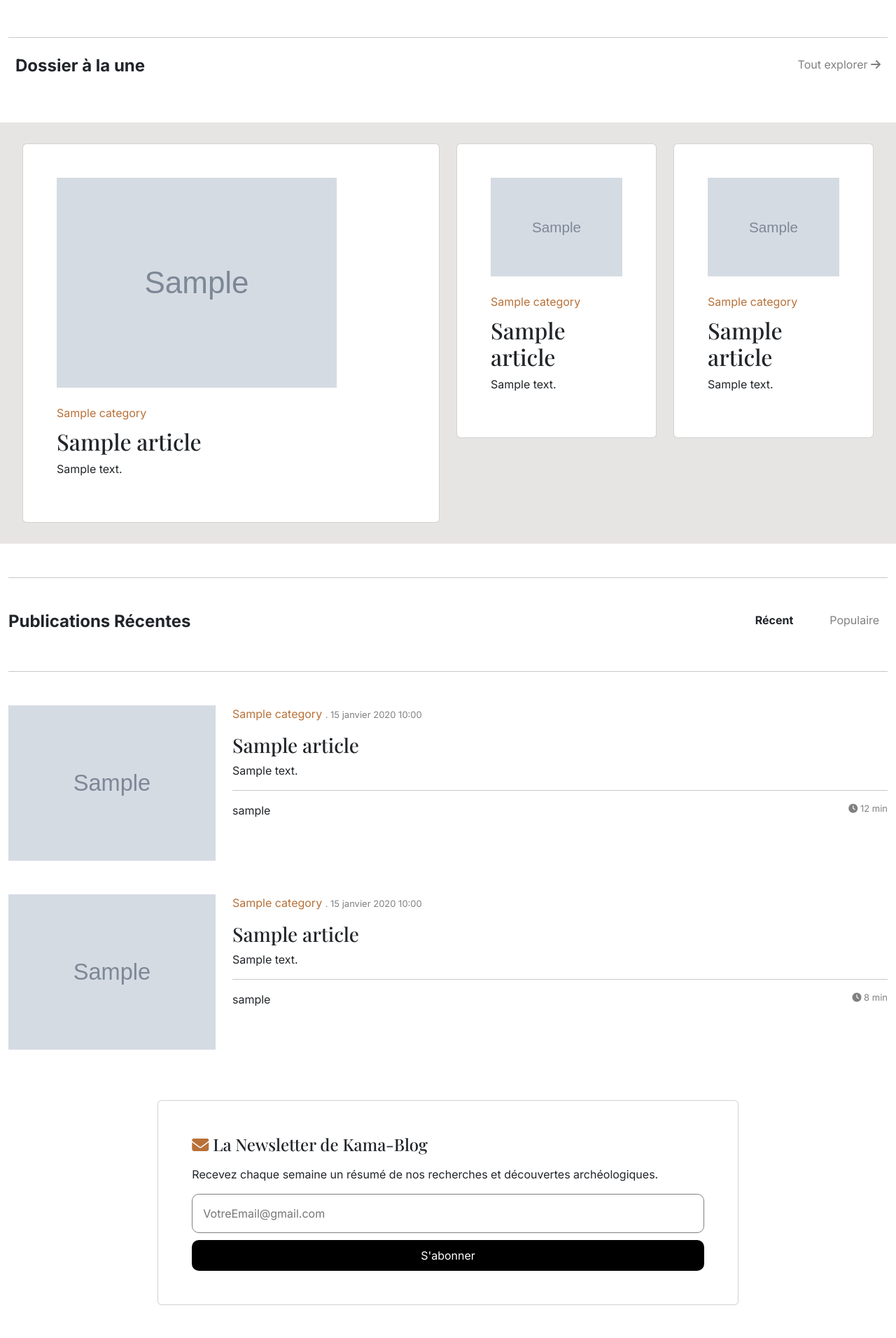
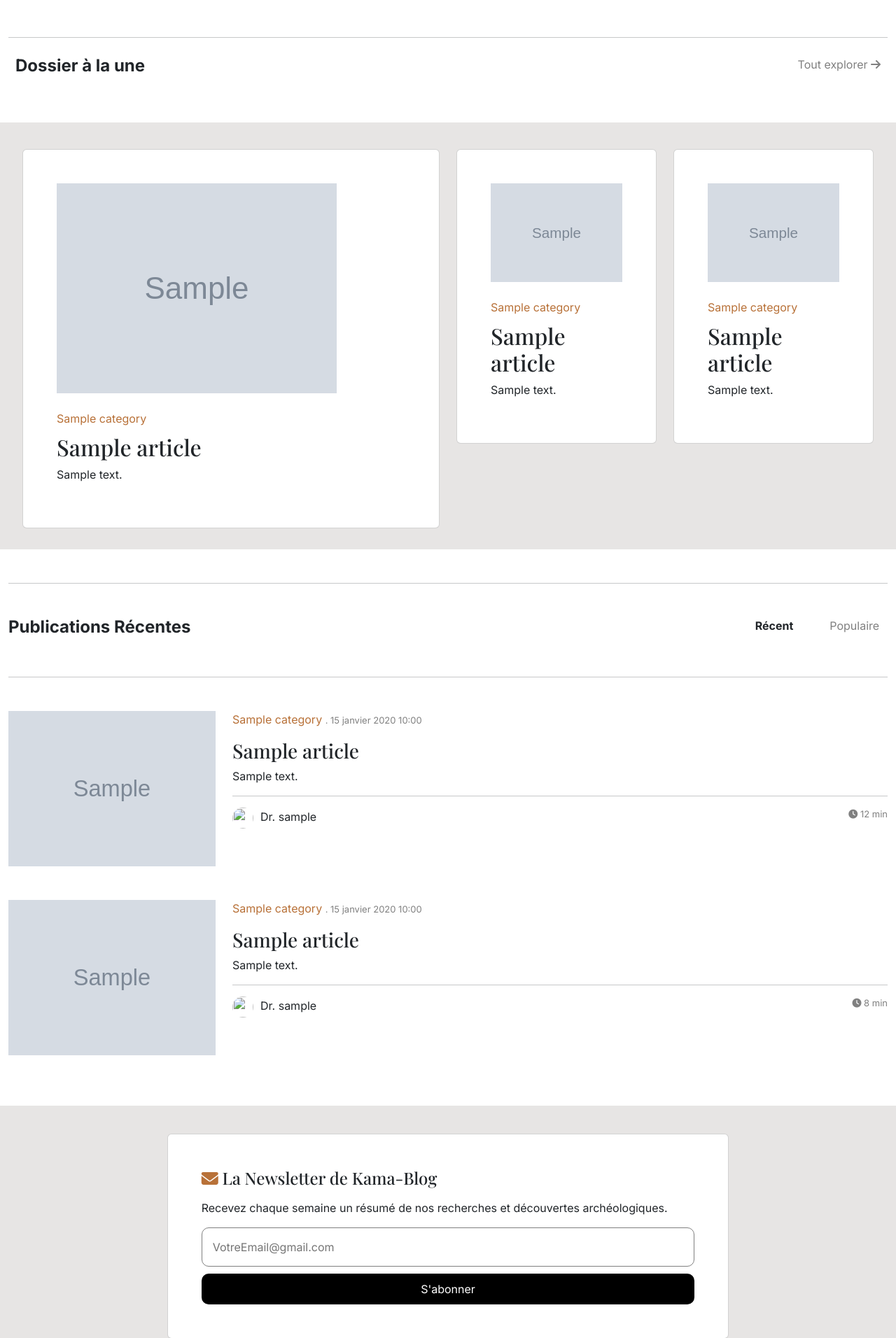
Before and after one commit to Brisco237/kama-blog, a Django app: template blog/templates/authapp/home.html in a window 1280 px wide. Shown: the part 582-2494 px from the top of the page at 70% size. Run offline with Django 5.2, Linux system fonts and the light colour scheme; the template is opened without the code that fills it: values that come from a table or form of the project are taken from there, others are empty; tables that the repository leaves empty hold one stand-in row (values such as "Sample post"); grey boxes marked "Sample" are stand-in pictures; some libraries are stand-ins or nearby versions; some web fonts are replaced.

Commit message:
début du design de archives.html

```diff
--- a/blog/articles/urls.py
+++ b/blog/articles/urls.py
@@ -1,6 +1,6 @@
 from django.urls import path
+from .views import archives
 
 urlpatterns = [
-    #path('', ),
-    #path('', )
+    path('archives/', archives, name='archives'),
 ]
--- a/blog/articles/views.py
+++ b/blog/articles/views.py
@@ -1,3 +1,5 @@
 from django.shortcuts import render
 
 # Create your views here.
+def archives(request):
+    return render(request, 'articles/archives.html')
--- a/blog/static/css/authapp/home.css
+++ b/blog/static/css/authapp/home.css
@@ -90,6 +90,12 @@
     display: flex;
     justify-content: space-between;
 }
+.auteur-article img{
+    width: 30px;
+    height: 30px;
+    border-radius: 50%;
+    margin-right:10px;
+}
 .auteur-article .read-time{
     font-size: 13px;
     color: gray;
@@ -102,6 +108,10 @@
     color: gray;
 }
 /* Newsletter section */
+.newsletter{
+    background-color: rgb(231 229 228);
+    padding: 40px 20px;
+}
 .newsletter .card .card-title h4{
     font-family:'Playfair Display', sans-serif;
 }
@@ -151,3 +161,10 @@
     transition: 0.8s;
     border: none;
 }
+
+/* Responsive */
+@media screen and (max-width: 768px){
+    .first-section{
+        margin: 60px 0 20px 10px;
+    }
+}
--- a/blog/static/css/navbar.css
+++ b/blog/static/css/navbar.css
@@ -66,7 +66,7 @@
 .mobile-menu .shop-button-mobile:hover{
     opacity:0.7;
 }
-@media (max-width:990px){
+@media screen and (max-width: 768px){
     nav ul{
         justify-content: space-between;
     }
--- a/blog/templates/authapp/home.html
+++ b/blog/templates/authapp/home.html
@@ -5,13 +5,13 @@
 
 {% block content %}
 <div class="container-fluid">
-    <div class="row mb-5">
-        <div class="col-md-12">
+    <div class="row">
+        <div class="col-lg-12">
             {% include "navbar.html" %}
         </div>
     </div>
-    <div class="row mb-5">
-        <div class="col-md-12 col-xm-12">
+    <div class="row mb-5 mt-5">
+        <div class="col-md-12">
             <div class="first-section">
                 <h1 class="title">Réécrire l'histoire</h1>
                 <h1 class="subtitle">Pour éclairer le futur.</h1>
@@ -35,7 +35,7 @@
     <div class="row mb-5" id="articles-featured">
         {% if article1 %}
             <div class="col-md-6 col-xm-4" class="article1">
-                <div class="card p-5">
+                <div class="card p-5 mt-2">
                     <div class="card-img"><img src="{{ article3.img.url }}" class="img-fluid"></div>
                     <br>
                     <p class="category1">{{ article3.category }}</p>
@@ -44,7 +44,7 @@
                 </div>
             </div>
             <div class="col-md-3 col-xm-4" class="article2">
-                <div class="card p-5">
+                <div class="card p-5 mt-2">
                     <div class="card-img"><img src="{{ article2.img.url }}" class="img-fluid"></div>
                     <br>
                     <p class="category1">{{ article2.category }}</p>
@@ -53,7 +53,7 @@
                 </div>
             </div>
             <div class="col-md-3 col-xm-4" class="article3">
-                <div class="card p-5">
+                <div class="card p-5 mt-2">
                     <div class="card-img"><img src="{{ article1.img.url }}" class="img-fluid"></div>
                     <br>
                     <p class="category1">{{ article1.category }}</p>
@@ -84,7 +84,7 @@
             <h3>{{ article4.title }}</h3>
             <p>{{ article4.summary }}</p>
             <hr>
-            <div class="auteur-article"><p>{{ article4.author }}</p> <p class="read-time"><i class="fas fa-clock"></i> 12 min</p></div>
+            <div class="auteur-article"><p><img src="{{ user.profile.photo.url }}">Dr. {{ article4.author }}</p> <p class="read-time"><i class="fas fa-clock"></i> 12 min</p></div>
         </div>
     </div>
     <div class="row mt-5 mb-5 section4">
@@ -96,7 +96,7 @@
             <h3>{{ article5.title }}</h3>
             <p>{{ article5.summary }}</p>
             <hr>
-            <div class="auteur-article"><p>{{ article5.author }}</p> <p class="read-time"><i class="fas fa-clock"></i> 8 min</p></div>
+            <div class="auteur-article"><p><img src="{{ user.profile.photo.url }}">Dr. {{ article5.author }}</p> <p class="read-time"><i class="fas fa-clock"></i> 8 min</p></div>
         </div>
     </div>
     <br>
--- a/blog/templates/base.html
+++ b/blog/templates/base.html
@@ -12,6 +12,8 @@
     <link href="https://fonts.googleapis.com/css2?family=Inter:ital,opsz,wght@0,14..32,100..900;1,14..32,100..900&display=swap" rel="stylesheet">
     <link href="https://cdn.jsdelivr.net/npm/bootstrap@5.3.8/dist/css/bootstrap.min.css" rel="stylesheet" integrity="sha384-sRIl4kxILFvY47J16cr9ZwB07vP4J8+LH7qKQnuqkuIAvNWLzeN8tE5YBujZqJLB" crossorigin="anonymous">
     <title>{% block title %} {% endblock %}</title>
+    <!-- site-wide navbar styles -->
+    <link rel="stylesheet" href="{% static 'css/navbar.css' %}">
     {% block styles %} {% endblock styles %}
 </head>
 <body>
--- a/blog/templates/footer.html
+++ b/blog/templates/footer.html
@@ -6,11 +6,11 @@
 <div class="container-fluid footer-container">
     <div class="container">
         <div class="row premiere-ligne-footer">
-            <div class="col-md-6 colonne1">
+            <div class="col-md-6 colonne1 mt-3">
                 <h4><span>K.</span> <strong>Kama-Blog</strong></h4>
                 <p class="text">Retourner chercher ce qui a été oublié.<br> Une plateforme collaborative pour <br> la recherche historique africaine.</p>
             </div>
-            <div class="col-md-3 colonne2">
+            <div class="col-md-3 colonne2 mt-3">
                 <h4>Explorer</h4>
                 <div class="liens">
                     <a href="">Archives</a>
@@ -18,7 +18,7 @@
                     <a href="">Podcasts</a>
                 </div>
             </div>
-            <div class="col-md-3 colonne3">
+            <div class="col-md-3 colonne3 mt-3">
                 <h4>Légal</h4>
                 <div class="liens">
                     <a href="">Confidentialité</a>
--- a/blog/templates/navbar.html
+++ b/blog/templates/navbar.html
@@ -1,7 +1,4 @@
-{% extends "base.html" %}
 {% load static %}
-{% block styles %}<link rel="stylesheet" href="{% static 'css/navbar.css' %}"{% endblock styles %}
-
 {% block content %}
 <style>[x-cloak]{display:none !important;}</style>
 <div class="col-lg-12 mt-4" x-data="{ open: false }" x-init="window.addEventListener('resize', () => {if (window.innerWidth > 900) open = false;});">
@@ -10,7 +7,7 @@
             <li class="logo"><a href="{% url 'home' %}"><h4><span>K.</span><strong>Kama-Blog</strong></h4></a></li>
             <li class="items"><a href="{% url 'home' %}">Home</a></li>
             <li class="items"><a href="">Articles</a></li>
-            <li class="items"><a href="">Archives</a></li>
+            <li class="items"><a href="{% url 'archives' %}">Archives</a></li>
             <li class="items"><a href=""><i class="fas fa-search"></i></a></li>
             <li class="items"><a href="{% url 'login_user' %}" class="connexion-button">Connexion</a></li>
             <li class="items"><a href="{% url 'register' %}" class="inscrire-button">S'inscrire</a></li>
@@ -26,7 +23,7 @@
                 <div class="mobile-menu" x-show="open" x-cloak x-transition.duration.600ms @click.outside="open=false">
                     <a href="{% url 'home' %}">Home</a>
                     <a href="">Articles</a>
-                    <a href="">Archives</a>
+                    <a href="{% url 'archives' %}">Archives</a>
                     <a href=""><i class="fas fa-search"></i></a>
                     <a href="{% url 'login_user' %}" class="connexion-button">Connexion</a>
                     <a href="{% url 'register' %}" class="">S'inscrire</a>
```
Also changed, not shown: blog/templates/articles/archives.html (added).
